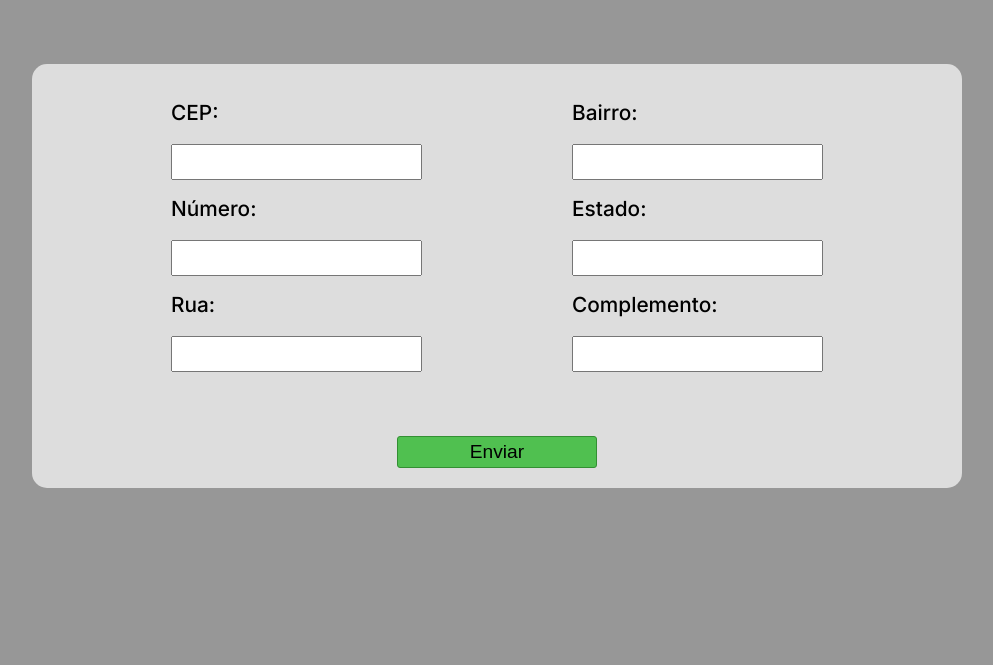
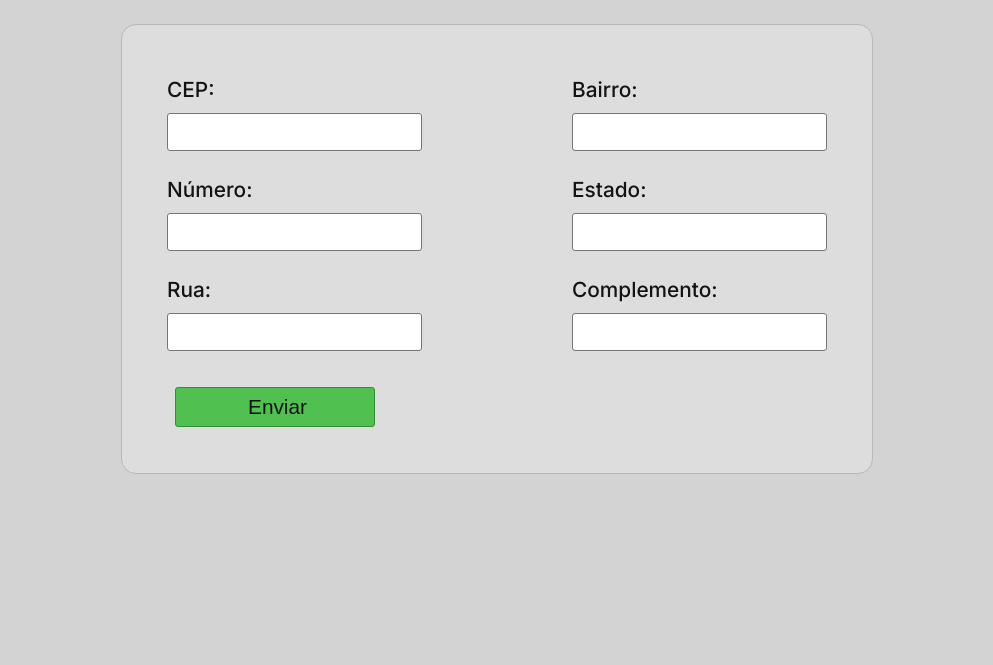
Before and after one commit to MatheusBaganha/cep-automatico, a plain HTML site: page index.html in a window 1280 px wide. Shown: the part 135-800 px from the top of the page, without its empty margins (143-1136 px from the left). Drawn offline with Linux system fonts and the light colour scheme.

Commit message:
estilo form

```diff
--- a/style.css
+++ b/style.css
@@ -5,7 +5,8 @@
 
 body {
     font-family: 'Inter', sans-serif;
-    background-color: rgb(151, 151, 151);
+    background-color: rgb(211, 211, 211);
+    color: rgb(19, 19, 19);
 }
 
 h1 {
@@ -15,8 +16,10 @@ h1 {
 
 .form-bg {
     background-color: rgb(221, 221, 221);
-    max-width: 900px;
-    margin: 10vh auto;
+    border: 1px solid rgb(184, 184, 184);
+    max-width: 720px;
+    height: auto;
+    margin: 5vh auto;
     padding: 20px 15px;
     border-radius: 15px;
 
@@ -24,21 +27,23 @@ h1 {
 
 .formulario label, .formulario input {
     display: block;
-    height: 32px;
+    height: 36px;
+    border-radius: 3px;
     max-width: 400px;
 }
 
 .formulario label {
     font-size: 1.3rem;
     font-weight: 500;
-    margin-top: 16px;
 
 }
 
 .formulario input {
     font-size: 1.2rem;
     font-weight: 400;
-    margin-top: 12px;
+    margin-bottom: 26px;
+    padding-left: 6px;
+    border: 1px solid rgb(117, 117, 117);
 
 }
 
@@ -51,15 +56,25 @@ h1 {
 }
 
 fieldset {
+    margin-top: 32px;
     border: none;
 }
 
 #enviar {
+    display: block;
     width: 200px;
+    height: 40px;
     background-color: rgb(80, 192, 80);
     border: 1px solid rgb(51, 143, 51);
+    color: rgb(19, 19, 19);
     border-radius: 3px;
-    margin-top: 32px;
-    justify-self: flex-start;
+    margin-top: -22px;
+    margin-right: 445px;
     cursor: pointer;
+    font-size: 1.3rem;
+    font-weight: 500;
 }
+
+#enviar:hover {
+    background-color: rgb(58, 165, 58);
+}
```
